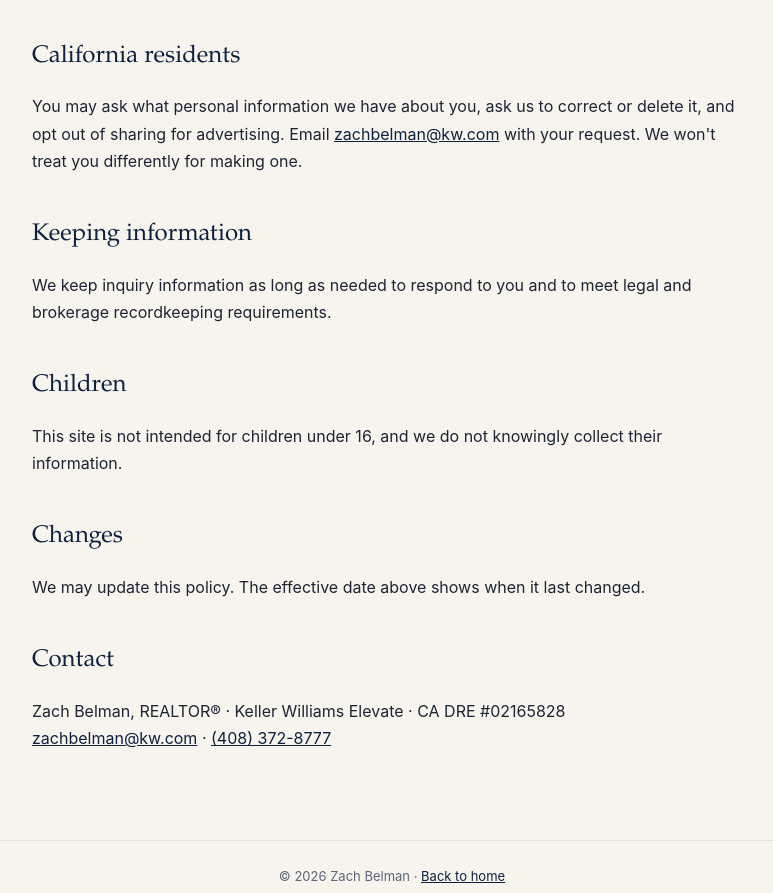
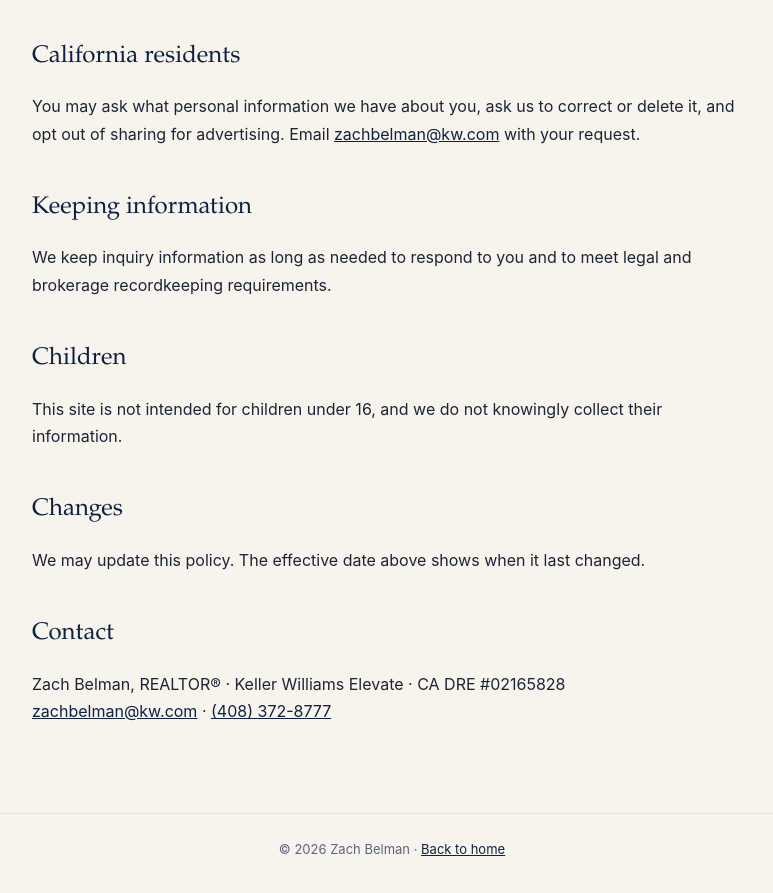
Before and after one commit to phnguyen48/zb-site, a plain HTML site: page privacy.html in a window 1280 px wide. Shown: the part 1822-2715 px from the top of the page, without its empty margins (248-1021 px from the left). Drawn offline with Linux system fonts and the light colour scheme.

Commit message:
Privacy policy: trim California rights line

```diff
--- a/privacy.html
+++ b/privacy.html
@@ -70,7 +70,7 @@ footer{border-top:1px solid var(--line);padding:24px 20px;text-align:center;colo
   </div>
 
   <h2>California residents</h2>
-  <p>You may ask what personal information we have about you, ask us to correct or delete it, and opt out of sharing for advertising. Email <a href="mailto:zachbelman@kw.com">zachbelman@kw.com</a> with your request. We won't treat you differently for making one.</p>
+  <p>You may ask what personal information we have about you, ask us to correct or delete it, and opt out of sharing for advertising. Email <a href="mailto:zachbelman@kw.com">zachbelman@kw.com</a> with your request.</p>
 
   <h2>Keeping information</h2>
   <p>We keep inquiry information as long as needed to respond to you and to meet legal and brokerage recordkeeping requirements.</p>
```
